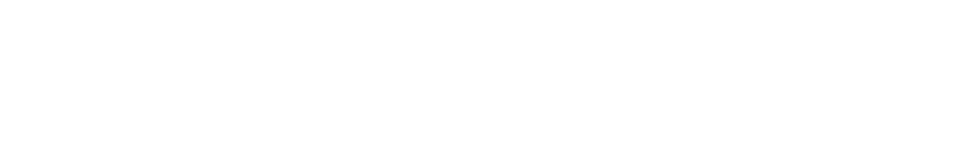
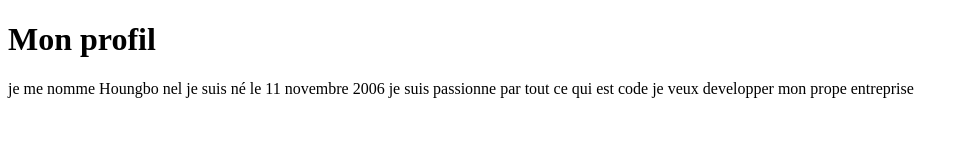
Before and after one commit to Monteronel/mon_cv, a plain HTML site: page index.html in a window 1280 px wide. Shown: the whole page, without its empty margins (0-969 px from the left). Drawn offline with Linux system fonts and the light colour scheme.

Commit message:
mise en place de la section description

```diff
--- a/index.html
+++ b/index.html
@@ -7,6 +7,10 @@
     <title>Document</title>
 </head>
 <body>
+    <div class="section">
+    <h1>Mon profil</h1>
+   <p>je me nomme Houngbo nel je suis né le 11 novembre 2006 je suis passionne par tout ce qui est code je veux developper mon prope entreprise</p>
+    </div>
 
 </body>
 </html>
```
